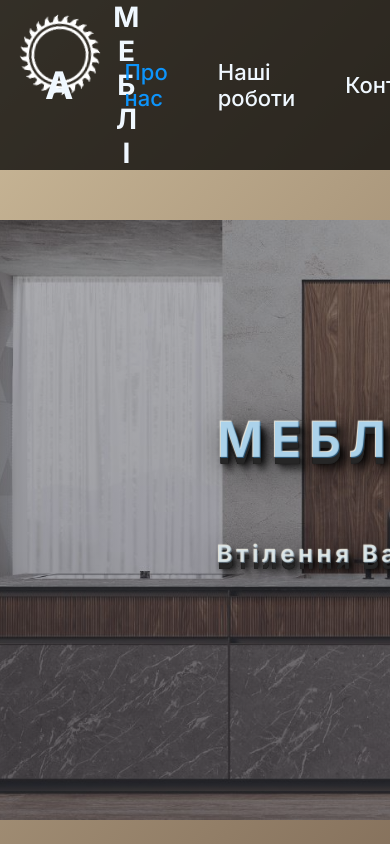
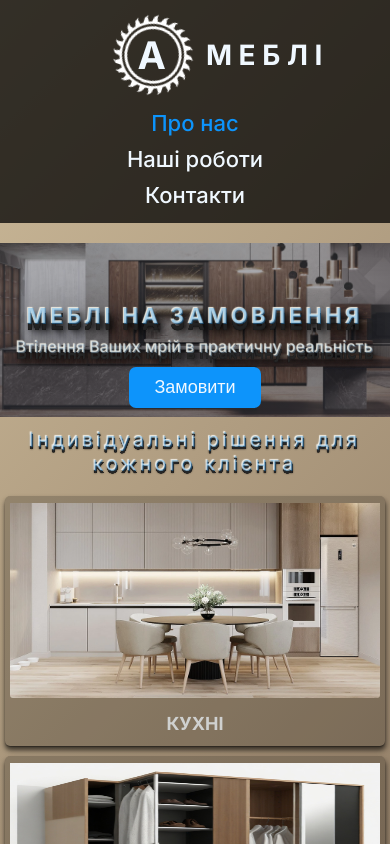
Before and after one commit to Sergiy-Shevchenko/mebli, a Next.js app: page / in a window 390 px wide. Shown: the top 844 px of the page. Built offline with nearby package versions, Linux system fonts and the light colour scheme.

Commit message:
start mobil version

```diff
--- a/app/components/Header/header.module.css
+++ b/app/components/Header/header.module.css
@@ -3,29 +3,54 @@
 }
 
 .container {
+  margin:0 auto ;
+  @media screen and (min-width: 1200px){
      display: flex;
       max-width: 1400px;
-    margin:0 auto ;
-
+  }
 }
 
 .navigation {
+padding-bottom: 15px;
+
+@media screen and (min-width: 768px) {
+  padding-bottom: 0;
+}
+  @media screen and (min-width:1200px) {
     display: flex;
+    margin: 0 15px 0 auto;
      justify-content: flex-end;
      align-items: center;
-  margin: 0 15px 0 auto;
+  }
 }
 
 .navigation a {
-  display: block;
+  display: grid;
   margin: auto 25px;
+  justify-content: center;
 }
+
+.navigation a:nth-child(2) {
+  margin: 10px auto;
+
+  @media screen and (min-width: 768px) {
+    margin: 0;
+  }
+}
+
 
 .link_text {
  display: block;
   font-size: 22px;
   font-weight: 500;
   color: aliceblue;
+
+
+
+  @media screen and (min-width: 1200px){
+
+  }
+
 }
 
 .active .link_text {
@@ -33,8 +58,19 @@
 }
 
 .logo {
+  width: 100%;
     display: flex;
+    justify-content: center;
+
+    @media screen and (min-width: 768px){
         margin-left: 15px;
+        justify-content: flex-start;
+        width: fit-content;
+    }
+
+     @media screen and (min-width: 1200px){
+      margin-left: 15px;
+    }
 }
 
 .icon_out {
--- a/app/components/Hero/hero.module.css
+++ b/app/components/Hero/hero.module.css
@@ -3,17 +3,21 @@
 } */
 
 .container {
-    min-width: 1200px;
+    margin: 20px auto;
+
+    @media screen and (min-width: 1200px){
     max-width: 1400px;
     margin:50px auto;
     }
 
+}
+
 .image {
 position: relative;
-    min-width: 1200px;
-    max-width: 1400px;
-    min-height: 600px;
-    max-height: 650px;
+min-width: 300px;
+max-width: 767px;
+min-height: 150px;
+max-height: 567px;
   justify-content: center;
 background: linear-gradient(rgba(47, 48, 58, 0.4), rgba(47, 48, 58, 0.5)),
     url('../../../public/Kitchen.jpg');
@@ -25,25 +29,27 @@
     -o-background-size: cover;
     z-index: -1;
     overflow: auto;
+
+@media screen and (min-width: 1200px){
+    min-width: 1200px;
+    max-width: 1400px;
+    min-height: 600px;
+    max-height: 650px;
+}
+
 }
 
 .title {
-    display: block;
-    width: fit-content;
-    font-size: 46px;
+    font-size: 22px;
     color: aliceblue;
     text-transform: uppercase;
     text-rendering: optimizeLegibility;
+    display: block;
+    width: fit-content;
+    text-align: center;
+    margin: 0 auto 0 auto;
+    color: rgb(13, 148, 251, 0.3);
 
-   margin: 0 auto 0 auto;
-   line-height: 200px;
-   font-size: 50px;
-   text-align: center;
-   text-transform: uppercase;
-   text-rendering: optimizeLegibility;
-   color: azure;
-   color: rgb(13, 148, 251, 0.3);
-   letter-spacing: .15em;
 text-shadow:
      -1px -1px 1px #efede3,
      0px 5px 0 #262626,
@@ -56,29 +62,36 @@
      5px 13px 5px rgba(0, 0, 0, 0.3),
      8px 7px 8px rgba(0, 0, 0, 0.5),
      8px 8px 35px rgba(0, 0, 0, 0.9);
-     /* 2px 6px 5px rgba(3, 29, 105, 0.667),
-     5px 13px 5px rgba(13, 42, 96, 0.509),
-     8px 7px 8px rgba(8, 22, 62, 0.5),
-     8px 8px 35px rgba(5, 32, 91, 0.9); */
+ letter-spacing: .15em;
 
 
+@media screen and (min-width: 1200px){
+    font-size: 50px;
+    line-height: 200px;
+}
+}
 
 
+.text_section {
+  width: fit-content;
+    margin: 60px auto;
+    padding: 0 10px;
+
+
+    @media screen and (min-width: 1200px){
+        margin: 120px auto;
     }
-.text_section {
-    margin: 120px auto;
-    width: fit-content;
 }
 
 .text {
     display: block;
-    font-size: 24px;
-    font-weight: 700;
-    justify-content: center;
-    color: rgba(0, 0, 0, 0.75);
-    color: aliceblue;
-    letter-spacing: .15em;
+    width: fit-content;
+    font-size: 16px;
+    font-weight: 500;
+    text-align: center;
+    margin: 8px auto;
     color: rgba(165, 212, 248, 0.3);
+
 text-shadow:
      -1px -1px 1px #efede3,
      0px 5px 0 #262626,
@@ -92,22 +105,31 @@
      8px 7px 8px rgba(0, 0, 0, 0.5),
      8px 8px 35px rgba(0, 0, 0, 0.9);
 
-
+    @media screen and (min-width:1200px) {
+        font-size: 24px;
+        font-weight: 700;
+        letter-spacing: .15em;
+    }
 }
 
 .button {
     display: block;
-    font-size: 24px;
+    font-size: 18px;
     width: fit-content;
    font-weight: 500;
     background-color: rgb(13, 148, 251);
     color: aliceblue;
-    padding: 15px 35px;
-    margin: -150px auto 120px auto;
-    /* margin-top: -150px; */
+    padding: 10px 25px;
+    margin: -50px auto 20px auto;
     border-radius: 7px;
     border: none;
     border-width: 0;
     cursor: pointer;
 
+    @media screen and (min-width:1200px){
+        font-size: 24px;
+        padding: 15px 35px;
+        margin: -150px auto 120px auto;
     }
+
+}
--- a/app/components/Servise/servise.module.css
+++ b/app/components/Servise/servise.module.css
@@ -1,39 +1,52 @@
 .section {
-  margin: 50px auto;
+    margin: 10px auto;
+    @media screen and (min-width: 1200px){
+         margin: 50px auto;
+    }
+
 
 }
 .container {
-    min-width: 1200px;
-    max-width: 1400px;
+    margin: 10px auto;
+    @media screen and (min-width: 1200px) {
+     max-width: 1400px;
+      min-width: 1200px;
     margin: 50px auto;
-    /* border-top: 3px solid rgba(0, 0, 0, 0.4); */
+    }
 }
 
 
 
 .text {
     width: fit-content;
-    /* font-size: 24px;
-    font-weight: 700;
-    color: rgba(0, 0, 0, 0.75);
-    color: aliceblue;
-    text-transform: uppercase;
-    padding-top: 50px;
-    margin: 0 auto;  */
-
-    /* width: 100%; */
-    margin: 0 auto 0 auto;
-    line-height: 100px;
-    font-size: 32px;
+    margin: 20px auto 20px auto;
+    font-size: 20px;
     text-align: center;
-    font-weight: 500;
-    /* text-transform: uppercase; */
-    /* text-rendering: optimizeLegibility; */
- color: azure;
-
+    font-weight: 400;
     letter-spacing: .15em;
     color: rgb(13, 148, 251, 0.3);
+
+
     text-shadow:
+    -1px -1px 1px #f4f4f0,
+    0px 2px 0 #262626,
+    0px 2px 0 #242424,
+    0px 2px 0 #1c1c1c,
+    0px 2px 0 #1a1a1a,
+    0px 2px 0 #181818,
+    0px 2px 0 #121212,
+    0px 2px 0px rgba(0, 0, 0, 0.9),
+    0px 2px 1px rgba(0, 0, 0, 0.3),
+    0px 2px 0px rgba(0, 0, 0, 0.5),
+    0px 2px 2px rgba(0, 0, 0, 0.9);
+
+    @media screen and(min-width:1200px) {
+          font-size: 32px;
+          line-height: 100px;
+            font-weight: 500;
+            margin: 0 auto 0 auto;
+
+text-shadow:
      -1px -1px 1px #efede3,
      0px 5px 0 #262626,
      0px 6px 0 #242424,
@@ -45,6 +58,7 @@
      5px 13px 5px rgba(0, 0, 0, 0.3),
      8px 7px 8px rgba(0, 0, 0, 0.5),
      8px 8px 35px rgba(0, 0, 0, 0.9);
+    }
 
 
 }
@@ -52,38 +66,64 @@
 
 
 .servise_container {
+margin: 0 auto;
+    @media screen and (min-width:1200px) {
     min-width: 1200px;
     max-width: 1400px;
-    margin: 0 auto;
+    }
+
+
 }
 
 .servise_list {
+ padding-inline-start: 0;
+    justify-content: space-around;
+
+
+    @media screen and (min-width:1200px){
     display: flex;
     flex-wrap: wrap;
     gap: 20px;
-    padding-inline-start: 0;
-    justify-content: space-around;
+    }
 }
 
 .servise_item {
     display: block;
-    width: calc(100% / 4 - 20px)  ;
+    width: calc(100% - 10px);
+    height: 250px;
     border-radius: 5px;
+    margin: 10px auto;
     background-color: rgba(0, 0, 0, 0.2);
     box-shadow: 0px 1px 1px rgba(0, 0, 0, 0.3), 0px 4px 4px rgba(0, 0, 0, 0.4),
     1px 4px 6px rgba(0, 0, 0, 0.4);
 
+
+
+@media screen and (min-width:1200px) {
+     width: calc(100% / 4 - 20px);
+     margin: 10px auto;
+}
 }
 
 .img {
-    display: block;
-    margin: 10px auto;
-    width: calc(100% - 20px);
-    height: 200px;
+display: block;
+ width: calc(100% - 10px);
+ height: calc(100% - 55px);
+margin: 5px auto;
+padding-top: 7px;
+border-radius: 3px;
 
-    stroke: #fff;
-    fill: #fff;
-    border-radius: 3px;
+    @media screen and (min-width: 1200px) {
+        width: calc(100% - 20px);
+        margin: 10px auto;
+   height: 200px;
+
+    }
+
+
+
+
+
 }
 
 
```
Lines whose indentation alone changed are shown as unchanged.
